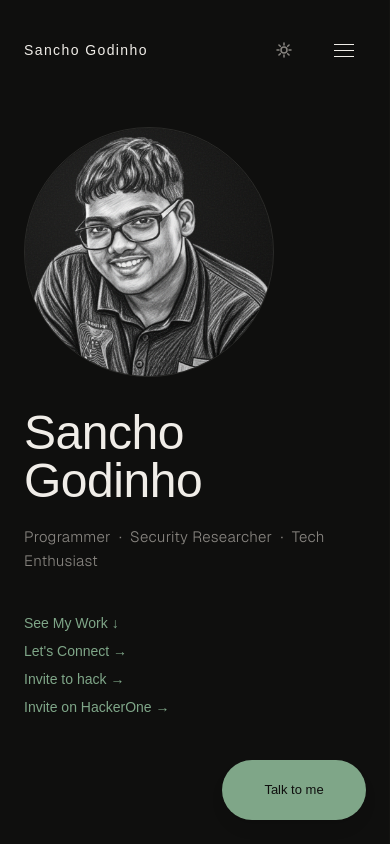
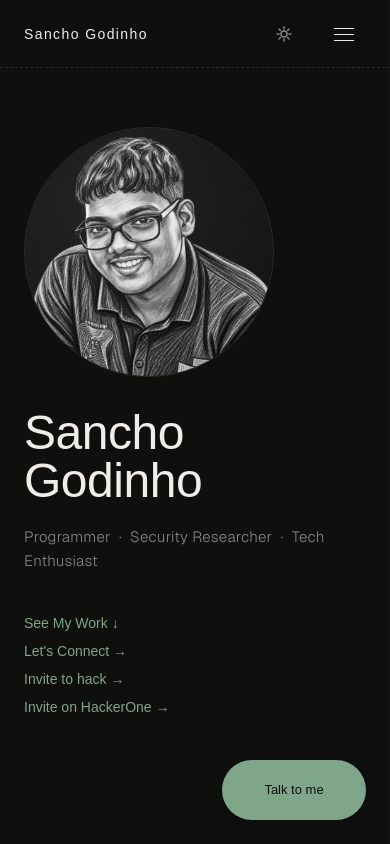
Before and after one commit to sancho1952007/sancho1952007.github.io, a Next.js app: page / in a window 390 px wide. Shown: the top 844 px of the page. Built offline with nearby package versions, Linux system fonts and the light colour scheme; a web font is replaced by a local one.

Commit message:
Make mobile navbar optimizations

```diff
--- a/components/navbar.tsx
+++ b/components/navbar.tsx
@@ -85,13 +85,10 @@ export default function Navbar() {
 
   return (
     <>
-      <header
-        className="fixed top-0 left-0 right-0 z-50 px-6 md:px-12 lg:px-20"
-        style={{ paddingTop: '28px', paddingBottom: '28px' }}
-      >
+      <header className="fixed top-0 left-0 right-0 z-50 px-6 md:px-12 lg:px-20 py-3 md:py-7">
         <div
           aria-hidden="true"
-          className="absolute inset-y-0 left-1/2 -translate-x-1/2 w-full max-w-6xl border-x-0 md:border-x border-dashed"
+          className="absolute inset-y-0 left-1/2 -translate-x-1/2 w-full max-w-6xl border-x-0 border-b md:border-x md:border-b-0 border-dashed"
           style={{
             backgroundColor: 'var(--background)',
             borderColor: 'var(--border-rule)',
```
